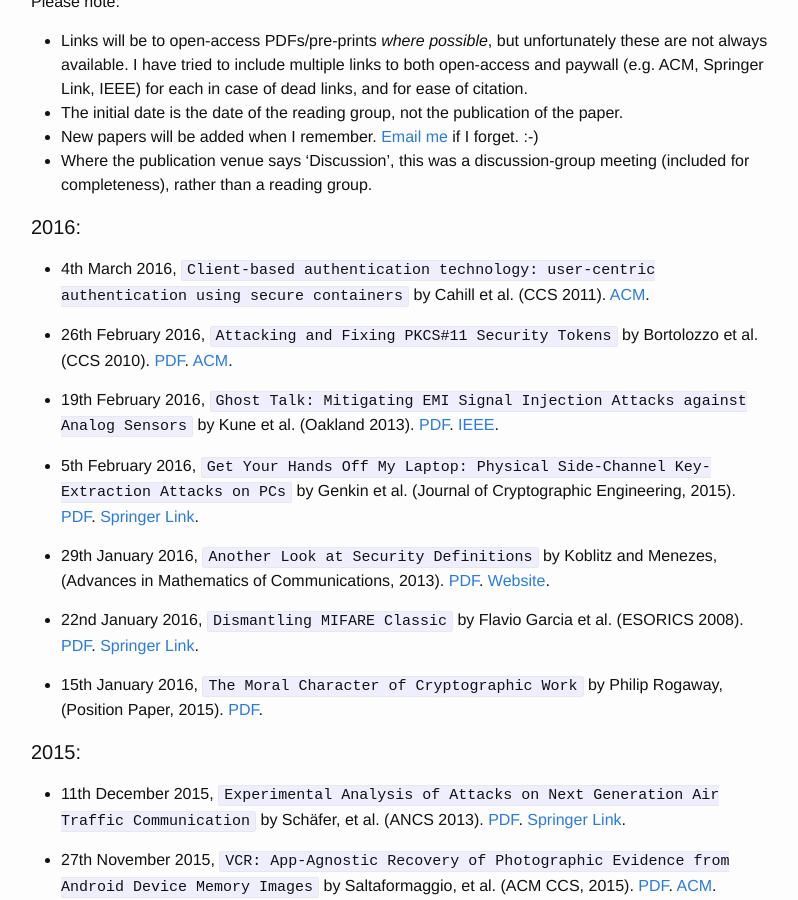
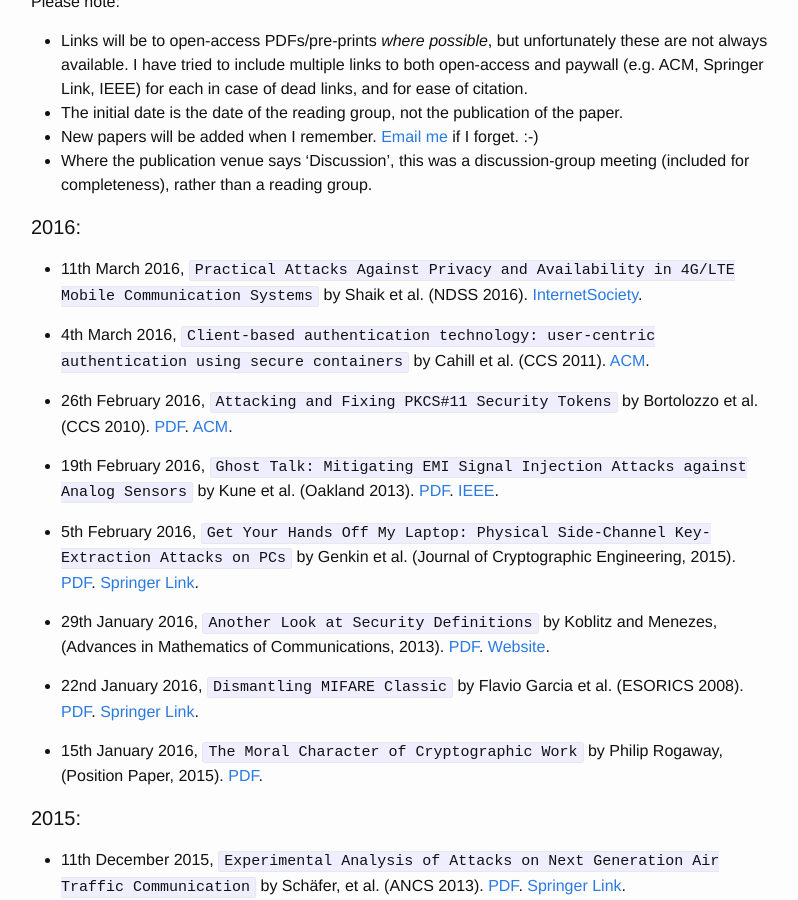
Before and after one commit to mpdehnel/ReadingGroup, a Jekyll site: the page built from index.md, in a window 1280 px wide and 900 px high, scrolled down 513 px. Shown: the whole window, without its empty margins (239-1037 px from the left). Built offline with Jekyll 4.4.1, drawn with Linux system fonts in a browser that asks for light colours.

Commit message:
add 11th march

```diff
--- a/index.md
+++ b/index.md
@@ -19,6 +19,8 @@ Please note:
 * Where the publication venue says 'Discussion', this was a discussion-group meeting (included for completeness), rather than a reading group.
 
 #### 2016:
+
+* 11th March 2016, `Practical Attacks Against Privacy and Availability in 4G/LTE Mobile Communication Systems` by Shaik et al. (NDSS 2016). [InternetSociety](https://www.internetsociety.org/sites/default/files/blogs-media/practical-attacks-against-privacy-availability-4g-lte-mobile-communication-systems.pdf).
 
 * 4th March 2016, `Client-based authentication technology: user-centric authentication using secure containers` by Cahill et al. (CCS 2011). [ACM](http://dl.acm.org/citation.cfm?id=2046659).
 
```
